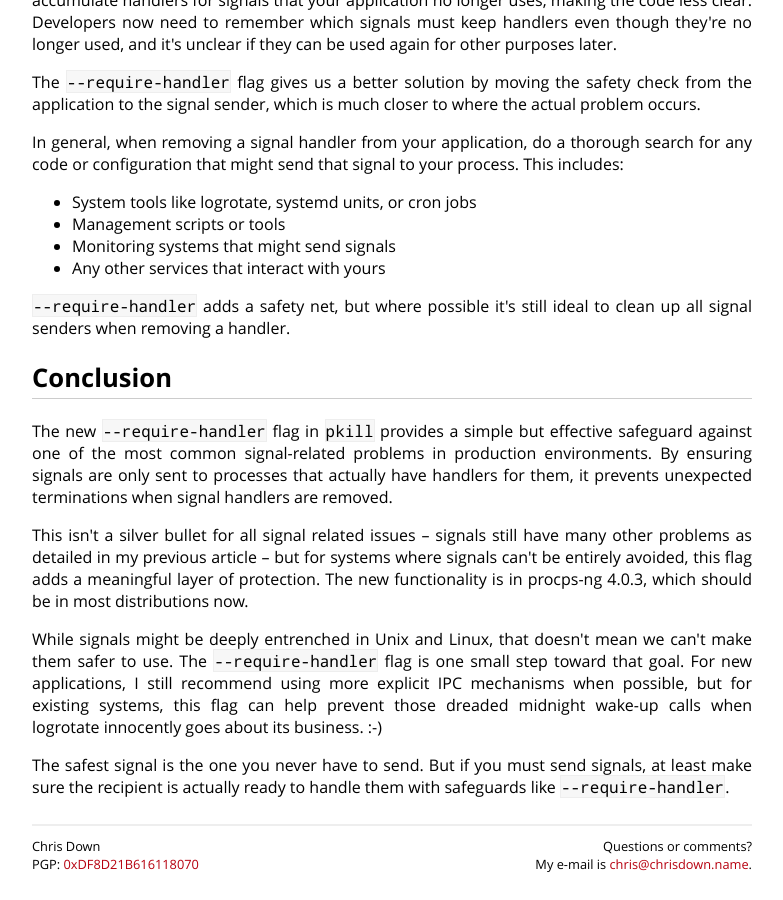
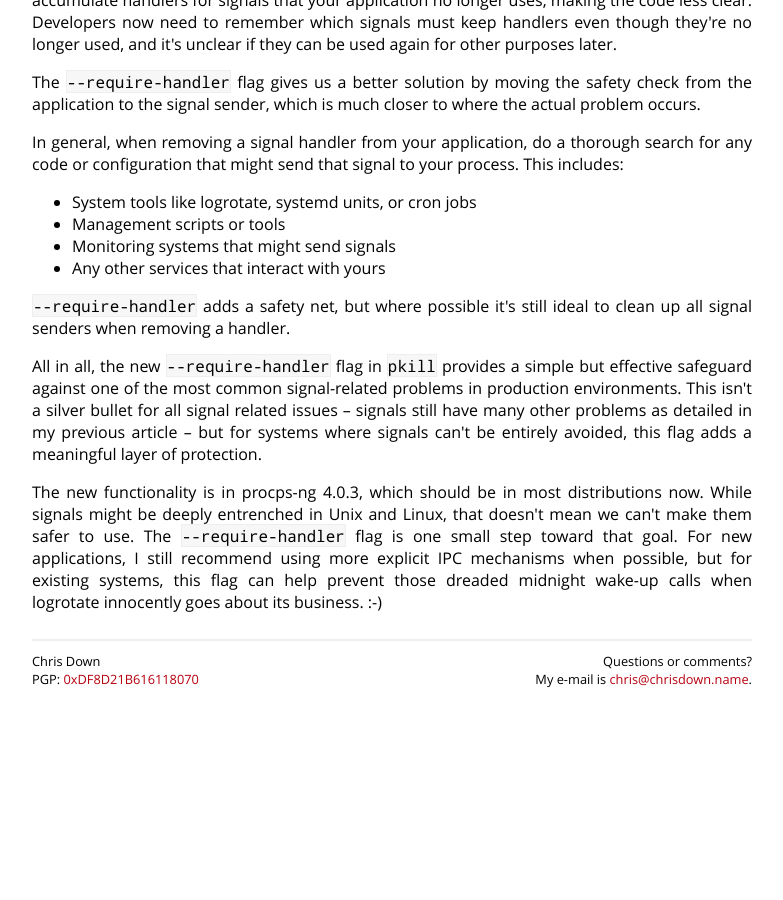
Before and after one commit to cdown/chrisdown.name, a Jekyll site: the page built from _posts/2025-05-12-safer-signal-sending-with-pkill-require-handler.md, in a window 1280 px wide and 900 px high, scrolled down 6798 px. Shown: the whole window, without its empty margins (248-1031 px from the left). Built offline with Jekyll 4.4.1, drawn with Linux system fonts in a browser that asks for light colours; after the commit the page ends 7513 px from its top, so only the background shows below that; some of the changed text lies outside the part shown.

Commit message:
require handler post: Shorten conclusion

```diff
--- a/_posts/2025-05-12-safer-signal-sending-with-pkill-require-handler.md
+++ b/_posts/2025-05-12-safer-signal-sending-with-pkill-require-handler.md
@@ -281,7 +281,7 @@ $ grep SigCgt /proc/12345/status
 SigCgt: 0000000000000001
 
 $ pkill -H -HUP -F /tmp/test.pid
-$ # Process is still alive and handled the signal!
+$ # Process is still alive and handled the signal
 
 $ pkill -H -USR1 -F /tmp/test.pid
 $ # No match (no USR1 handler), so no signal sent
@@ -381,27 +381,17 @@ process. This includes:
 `--require-handler` adds a safety net, but where possible it's still ideal to
 clean up all signal senders when removing a handler.
 
-## Conclusion
+All in all, the new `--require-handler` flag in `pkill` provides a simple but effective
+safeguard against one of the most common signal-related problems in production
+environments. This isn't a silver bullet for all signal related issues --
+signals still have many other problems as detailed in my previous article --
+but for systems where signals can't be entirely avoided, this flag adds a
+meaningful layer of protection.
 
-The new `--require-handler` flag in `pkill` provides a simple but effective
-safeguard against one of the most common signal-related problems in production
-environments. By ensuring signals are only sent to processes that actually have
-handlers for them, it prevents unexpected terminations when signal handlers are
-removed.
-
-This isn't a silver bullet for all signal related issues -- signals still have
-many other problems as detailed in my previous article -- but for systems where
-signals can't be entirely avoided, this flag adds a meaningful layer of
-protection. The new functionality is in procps-ng 4.0.3, which should be in
-most distributions now.
-
-While signals might be deeply entrenched in Unix and Linux, that doesn't mean
-we can't make them safer to use. The `--require-handler` flag is one small step
-toward that goal. For new applications, I still recommend using more explicit
-IPC mechanisms when possible, but for existing systems, this flag can help
-prevent those dreaded midnight wake-up calls when logrotate innocently goes
-about its business. :-)
-
-The safest signal is the one you never have to send. But if you must send
-signals, at least make sure the recipient is actually ready to handle them with
-safeguards like `--require-handler`.
+The new functionality is in procps-ng 4.0.3, which should be in most
+distributions now. While signals might be deeply entrenched in Unix and Linux,
+that doesn't mean we can't make them safer to use. The `--require-handler` flag
+is one small step toward that goal. For new applications, I still recommend
+using more explicit IPC mechanisms when possible, but for existing systems,
+this flag can help prevent those dreaded midnight wake-up calls when logrotate
+innocently goes about its business. :-)
```
